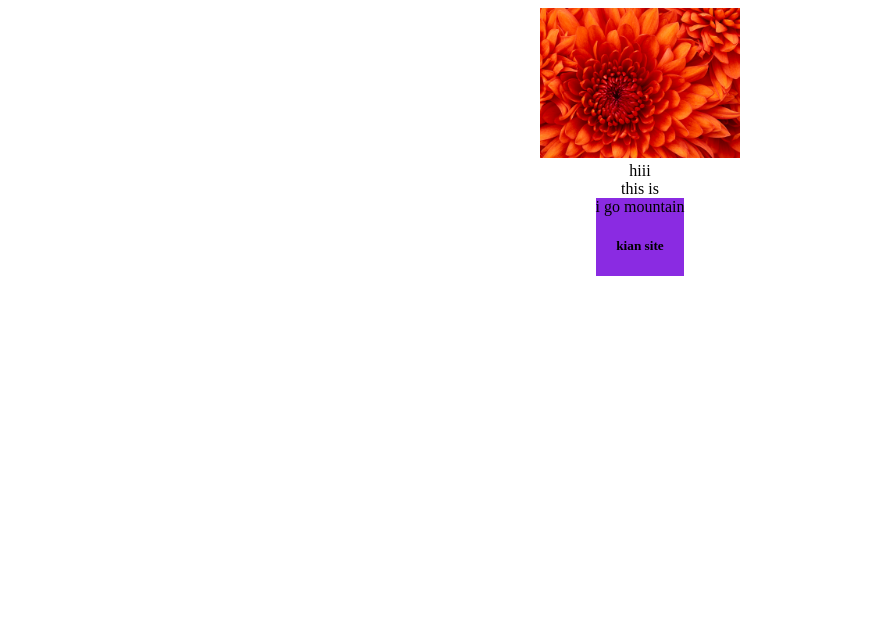
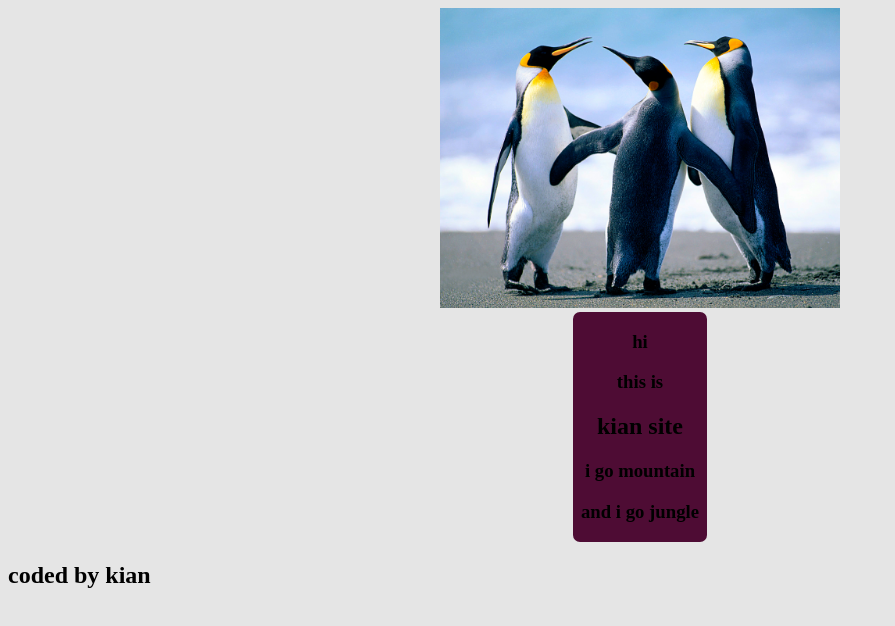
Before and after one commit to e-khaleghian/Kian-website, a plain HTML site: page index.html in a window 1280 px wide. Shown: the whole page, without its empty margins (0-895 px from the left). Drawn offline with Linux system fonts and the light colour scheme.

Commit message:
KIAN CHANGES

```diff
--- a/index.html
+++ b/index.html
@@ -1,57 +1,53 @@
 <!DOCTYPE html>
 <html lang="en">
   <head>
-    <meta charset="UTF-8">
-    <meta name="viewport" content="width=device-width, initial-scale=1.0">
-    <title>Document</title>
+    <meta charset="UTF-8" />
+    <meta name="viewport" content="width=device-width, initial-scale=1.0" />
+    <title>kian site</title>
 
     <style>
+      body {
+        background-color: rgba(0, 0, 0, 0.1);
+      }
       .kianCircle {
-            background-color: blueviolet;
+        background-color: rgb(78, 12, 52);
+        border-radius: 7px;
+        padding: 0 8px;
 
         text-align: center;
       }
 
-        .container{
+      .container {
         display: flex;
         justify-content: center;
         align-items: center;
         flex-direction: column-reverse;
       }
 
-        .photo{
-            width:200px
+      .photo {
+        width: 400px;
+        max-width: 100%;
       }
 
-        .photo>img{
-            width: 100%
+      .photo > img {
+        width: 100%;
       }
     </style>
-
   </head>
   <body>
     <div class="container">
-        <div class="kianCircle">  <div>
-            i go mountain
-           </div>
-            <h5>kian site</h5>
-        </div>
-        <div>
-            this is
-         </div>
-         <div>
-            hiii
+      <div class="kianCircle">
+        <h3>hi</h3>
+        <h3>this is</h3>
+        <h2>kian site</h2>
+        <h3>i go mountain</h3>
+        <h3>and i go jungle</h3>
       </div>
       <div class="photo">
-            <img src="./Chrysanthemum.jpg">
+        <img src="./Penguins.jpg" />
+      </div>
     </div>
 
-    </div>
-
-
-
-
- <img src="" alt="">
-
+    <h2>coded by kian</h2>
   </body>
 </html>
```
Also changed, not shown: Penguins.jpg (added). Lines whose indentation alone changed are shown as unchanged.
